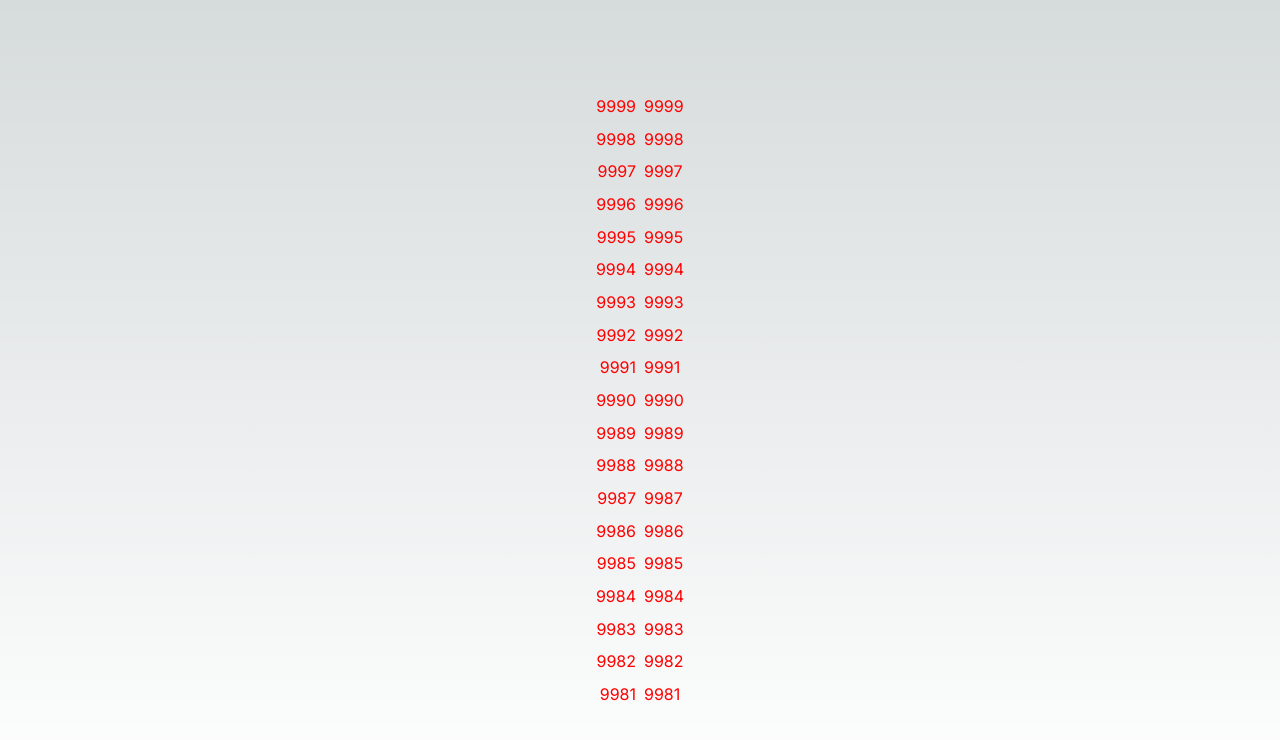
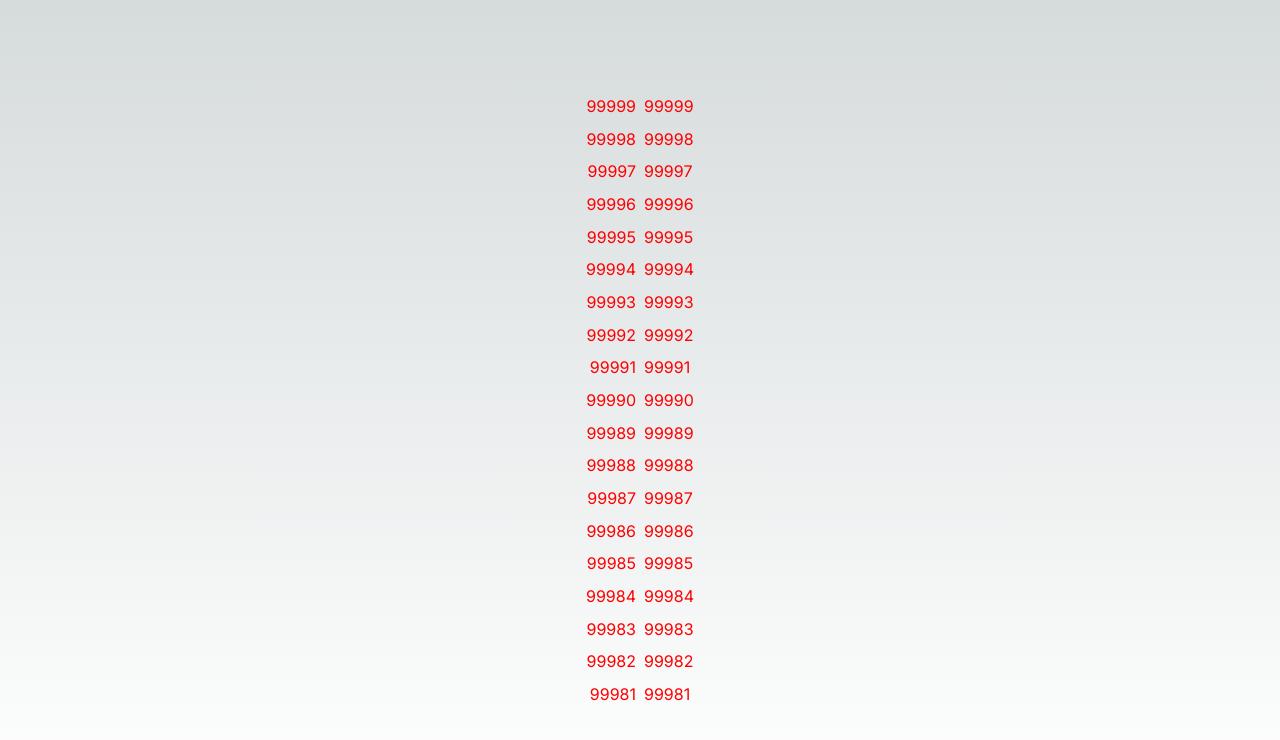
Before and after one commit to silviaphungky/explore-setstate, a Next.js app: page / in a window 1280 px wide. Shown: the top 740 px of the page. Built offline with nearby package versions, Linux system fonts and the light colour scheme.

Commit message:
extra size

```diff
--- a/src/pages/index.tsx
+++ b/src/pages/index.tsx
@@ -10,7 +10,7 @@ export default function Home() {
   const [data, setData] = useState<Array<number>>([])
 
   useEffect(() => {
-    Array.from(Array(10000).keys()).forEach((el) => {
+    Array.from(Array(100000).keys()).forEach((el) => {
       setData((prev) => [el, ...prev].slice(0, 19))
     })
   }, [])
```
